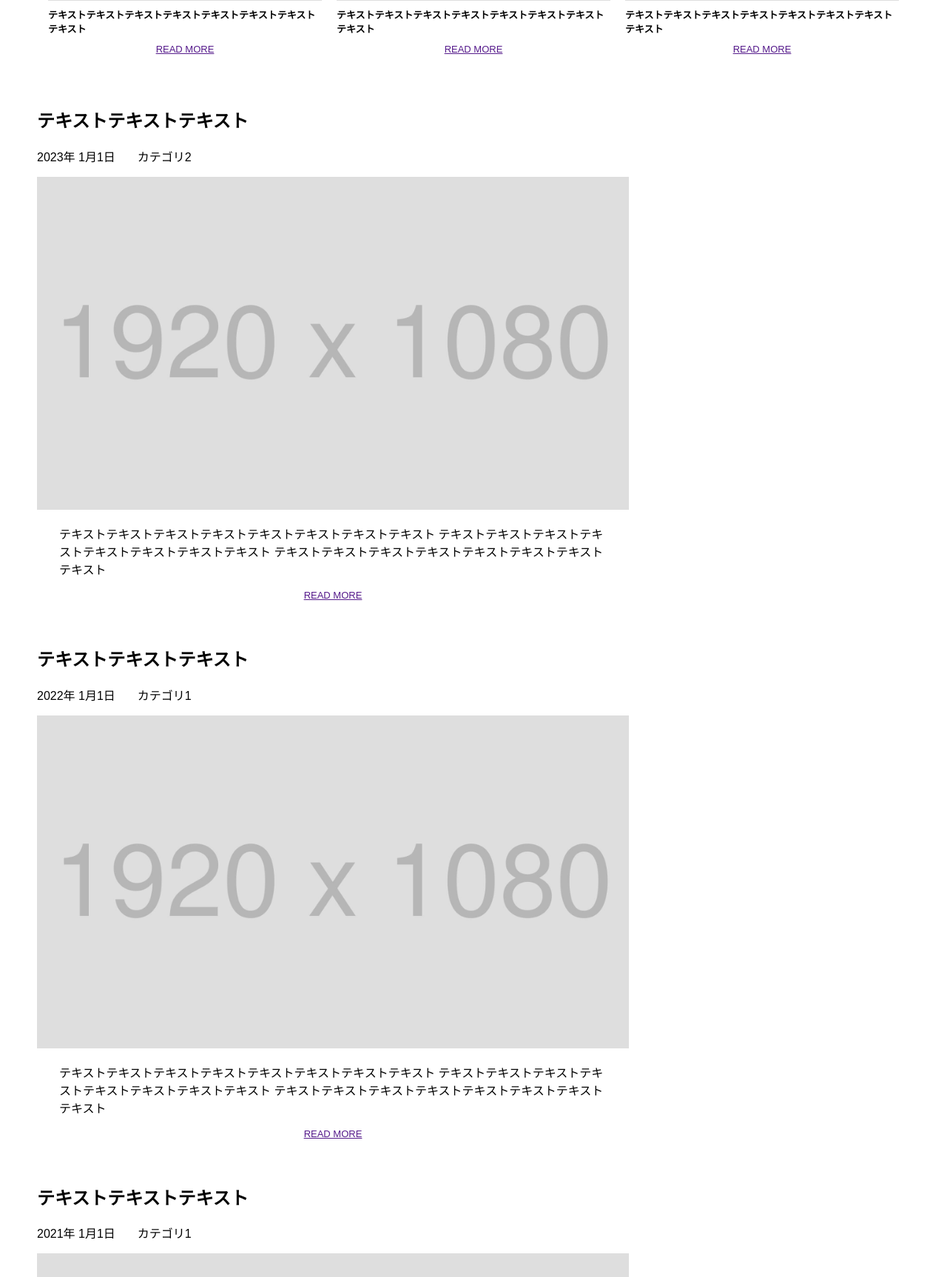
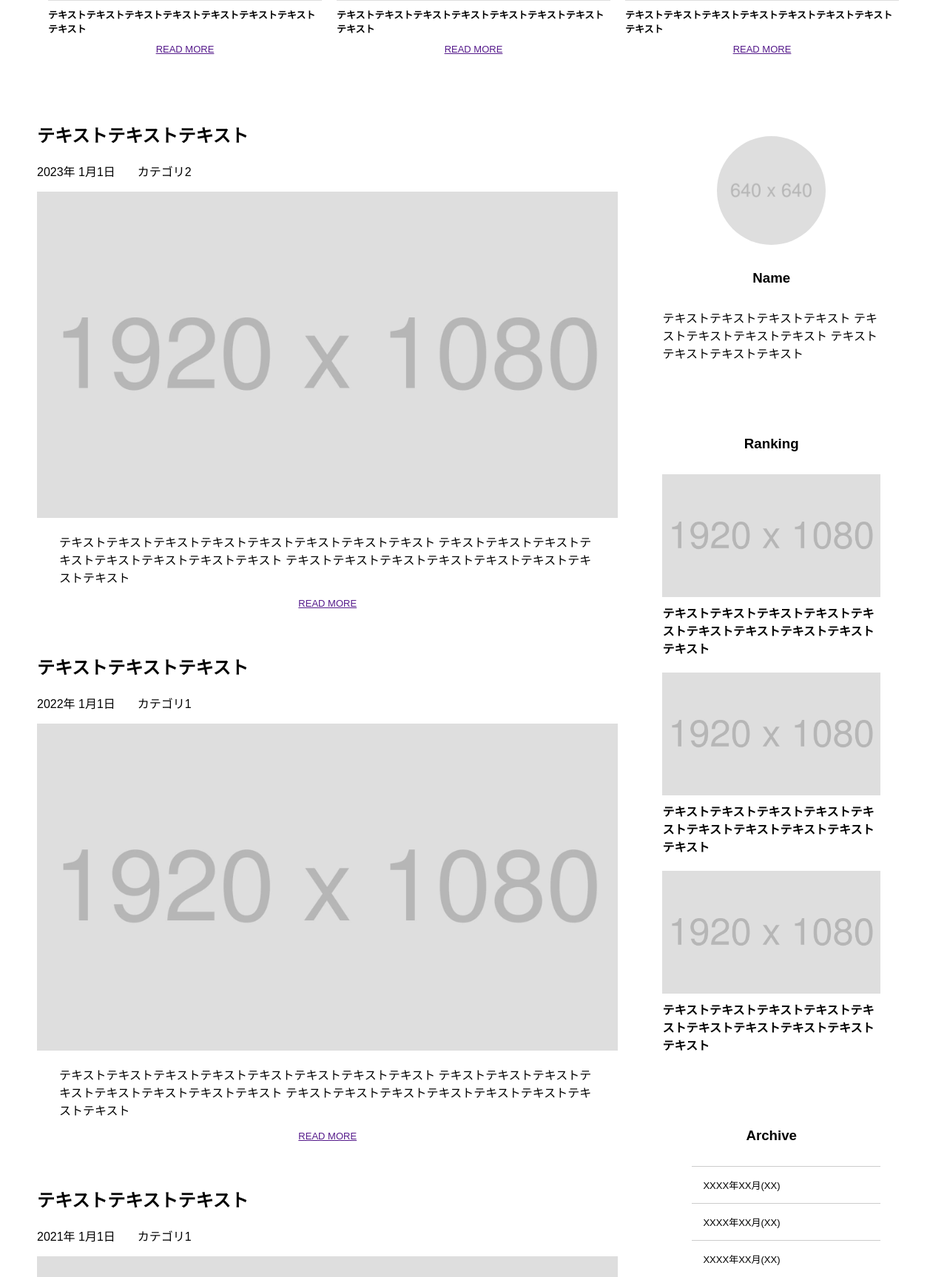
Before and after one commit to bonbo0811/Sample-Website_1-, a PHP site: page /HTML/ThirdSite.php in a window 1280 px wide. Shown: the part 315-2041 px from the top of the page at 74% size. Run offline with PHP 8.4, Linux system fonts and the light colour scheme.

Commit message:
aside完成

```diff
--- a/CSS/Third.css
+++ b/CSS/Third.css
@@ -55,6 +55,10 @@
 
 /* mainのCSS */
 
+    .container{
+        display: flex;
+    }
+
     .main{
         width: 800px;
         margin: 60px 10px;
@@ -84,4 +88,55 @@
 
 /* asideのCSS */
 
+    .aside{
+        width: 300px;
+        margin: 100px 50px;
+        text-align: center;
+    }
+
+    .aside h3{
+        margin: 30px;
+    }
+
+    .author{
+        margin-bottom: 100px;
+    }
+
+    .author img{
+        border-radius: 100px;
+        width: 50%;
+    }
+
+    .author p{
+        text-align: left;
+    }
+
+    .ranking{
+        margin-bottom: 100px;
+    }
+
+    .ranking img{
+        width: 100%;
+    }
+
+    .ranking h4{
+        text-align: left;
+        margin-top: 5px;
+    }
+
+    .archive ul{
+        list-style: none;
+        text-align: left;
+    }
+
+    .archive  .top{
+        border-top: 1px solid #CCCCCC;
+    }
+
+    .archive ul li{
+        padding: 15px 15px;
+        font-size: 13px;
+        border-bottom: 1px solid #CCCCCC;
+    }
+
 /* フッダーのCSS */
--- a/HTML/ThirdSite.php
+++ b/HTML/ThirdSite.php
@@ -103,36 +103,41 @@
         </div>
         <div class="aside">
             <section class="author">
-                <img src="" alt="">
+                <img src="../images_3/author.jpg" alt="author">
                 <h3>Name</h3>
-                <p>テキストテキストテキスト</p>
+                <p>テキストテキストテキストテキスト
+                    テキストテキストテキストテキスト
+                    テキストテキストテキストテキスト
+                </p>
             </section>
             <section class="ranking">
                 <h3>Ranking</h3>
-                <img src="" alt="">
-                <h4>テキストテキストテキストテキストテキストテキストテキストテキストテキストテキストテキストテキスト</h4>
-            </section>
-            <section class="ranking">
-                <h3>Ranking</h3>
-                <img src="" alt="">
-                <h4>テキストテキストテキストテキストテキストテキストテキストテキストテキストテキストテキストテキスト</h4>
-            </section>
-            <section class="ranking">
-                <h3>Ranking</h3>
-                <img src="" alt="">
-                <h4>テキストテキストテキストテキストテキストテキストテキストテキストテキストテキストテキストテキスト</h4>
+                <img src="../images_3/ranking1.jpg" alt="">
+                <h4>テキストテキストテキストテキストテキストテキストテキストテキストテキストテキスト</h4>
+                <img src="../images_3/ranking2.jpg" alt="">
+                <h4>テキストテキストテキストテキストテキストテキストテキストテキストテキストテキスト</h4>
+                <img src="../images_3/ranking3.jpg" alt="">
+                <h4>テキストテキストテキストテキストテキストテキストテキストテキストテキストテキスト</h4>
             </section>
             <section class="archive">
+                <h3>Archive</h3>
                 <ul>
-                    <li></li>
-                    <li></li>
-                    <li></li>
-                    <li></li>
-                    <li></li>
-                    <li></li>
-                    <li></li>
-                    <li></li>
-                    <li></li>
+                    <li class="top">XXXX年XX月(XX)</li>
+                    <li>XXXX年XX月(XX)</li>
+                    <li>XXXX年XX月(XX)</li>
+                    <li>XXXX年XX月(XX)</li>
+                    <li>XXXX年XX月(XX)</li>
+                    <li>XXXX年XX月(XX)</li>
+                    <li>XXXX年XX月(XX)</li>
+                    <li>XXXX年XX月(XX)</li>
+                    <li>XXXX年XX月(XX)</li>
+                    <li>XXXX年XX月(XX)</li>
+                    <li>XXXX年XX月(XX)</li>
+                    <li>XXXX年XX月(XX)</li>
+                    <li>XXXX年XX月(XX)</li>
+                    <li>XXXX年XX月(XX)</li>
+                    <li>XXXX年XX月(XX)</li>
+                    <li>XXXX年XX月(XX)</li>
                 </ul>
             </section>
         </div>
```
